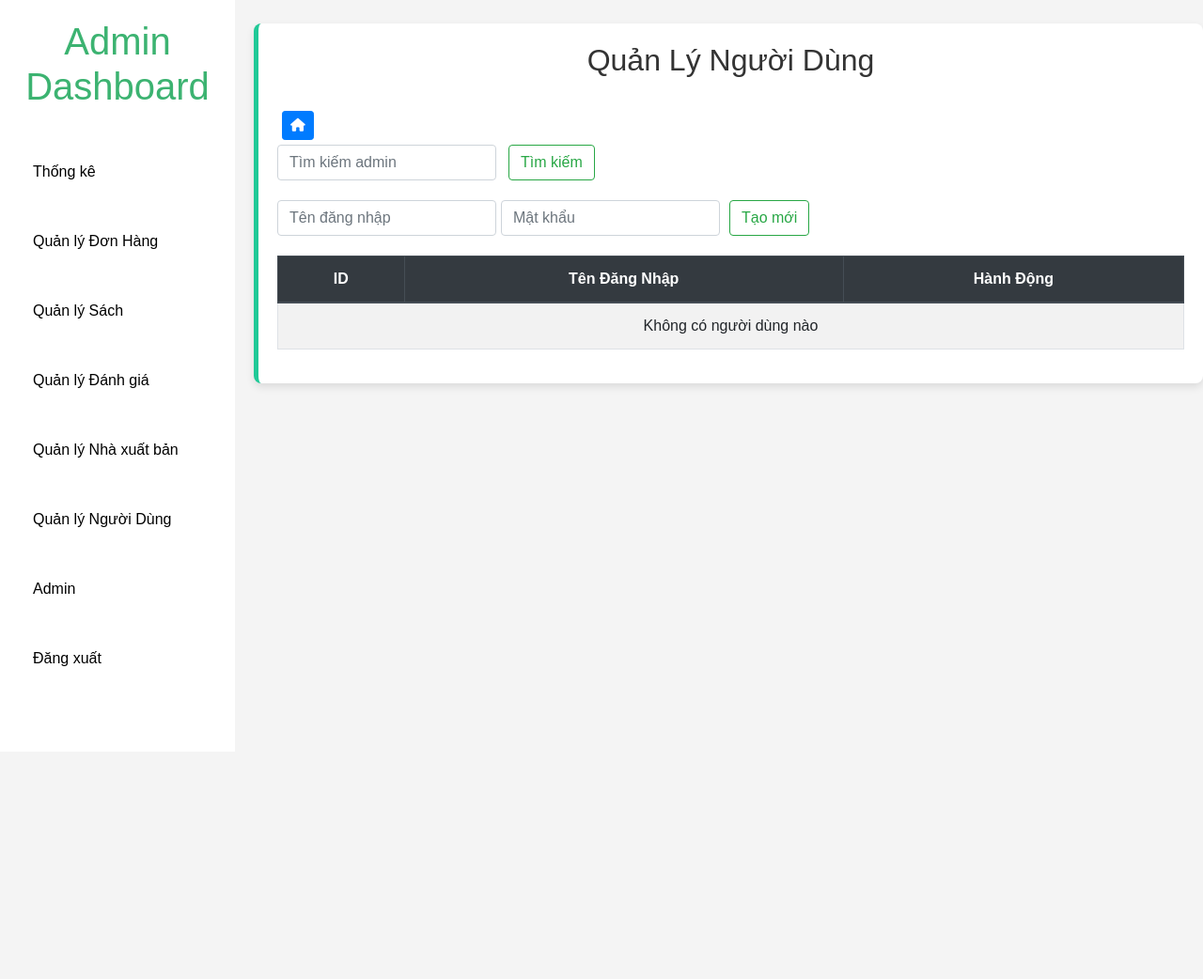
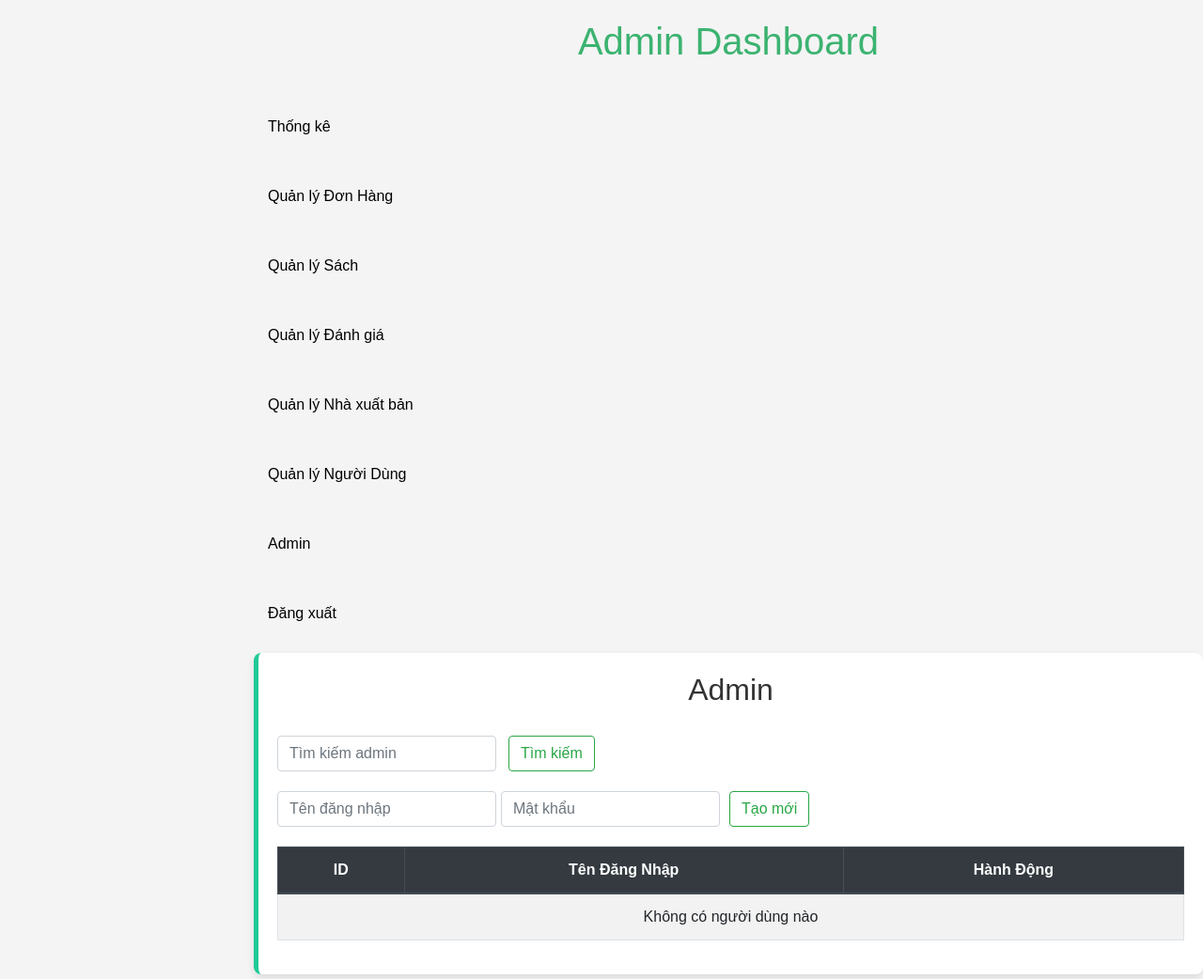
Before and after one commit to NguyenTien123123/BanSachPHP, a PHP site: page /BanSach/manage_accountAdmin.php in a window 1280 px wide. Shown: the whole page at 94% size. Before the commit the page ends 709 px from the top, so only its background shows below. Run offline with PHP 8.4, Linux system fonts and the light colour scheme; data that the repository does not hold is empty; some libraries are stand-ins or nearby versions.

Commit message:
ẩn button trang chỉ khi >768px

```diff
--- a/manage_accountAdmin.php
+++ b/manage_accountAdmin.php
@@ -93,7 +93,7 @@ if ($_SERVER['REQUEST_METHOD'] == 'POST' && isset($_POST['create_account'])) {
 <head>
     <meta charset="UTF-8">
     <meta name="viewport" content="width=device-width, initial-scale=1.0">
-    <title>Quản Lý Người Dùng</title>
+    <title>Quản Lý Admin</title>
     <link rel="stylesheet" href="https://stackpath.bootstrapcdn.com/bootstrap/4.5.2/css/bootstrap.min.css">
     <link rel="stylesheet" href="https://cdnjs.cloudflare.com/ajax/libs/font-awesome/6.0.0-beta3/css/all.min.css">
     <style>
@@ -174,32 +174,6 @@ if ($_SERVER['REQUEST_METHOD'] == 'POST' && isset($_POST['create_account'])) {
 
 
         /* Default styles for sidebar and main content */
-        .sidebar {
-            background-color: white;
-            color: #ecf0f1;
-            padding: 20px;
-            height: 100vh;
-            position: fixed;
-            width: 250px;
-            top: 0;
-            left: 0;
-            overflow-y: auto;
-        }
-
-        /* Media query for screen width 768px or less */
-        @media (max-width: 768px) {
-            .sidebar {
-                display: none;
-            }
-
-            .main-content {
-                margin-left: 0;
-                /* Remove margin when sidebar is hidden */
-                width: 100%;
-                /* Make main content area full width */
-            }
-        }
-
         .sidebar h1 {
             text-align: center;
             color: #3cb371;
@@ -227,6 +201,24 @@ if ($_SERVER['REQUEST_METHOD'] == 'POST' && isset($_POST['create_account'])) {
         .sidebar ul li a:hover {
             background-color: #3cb371;
             color: #fff;
+        }
+
+        @media (max-width: 768px) {
+            .sidebar {
+                width: 100%;
+                height: auto;
+                position: relative;
+            }
+
+            body {
+                margin-left: 0;
+            }
+        }
+
+        @media (min-width: 769px) {
+            .btn-hide-lg {
+                display: none;
+            }
         }
     </style>
     <script>
@@ -291,8 +283,8 @@ if ($_SERVER['REQUEST_METHOD'] == 'POST' && isset($_POST['create_account'])) {
     </nav>
 
     <div class="container">
-        <h2>Quản Lý Người Dùng</h2>
-        <button class="btn btn-primary btn-sm" onclick="window.location.href='admin_dashboard.php'">
+        <h2>Admin</h2>
+        <button class="btn btn-primary btn-sm btn-hide-lg" onclick="window.location.href='admin_dashboard.php'">
             <i class="fas fa-home"></i>
         </button>
         <!-- Form tìm kiếm người dùng -->
```
Also changed, not shown: manage_orders.php (+7 -1 lines), manage_publishers.php (+7 -1 lines), manage_users.php (+8 -1 lines), manager_ratings.php (+7 -1 lines).
